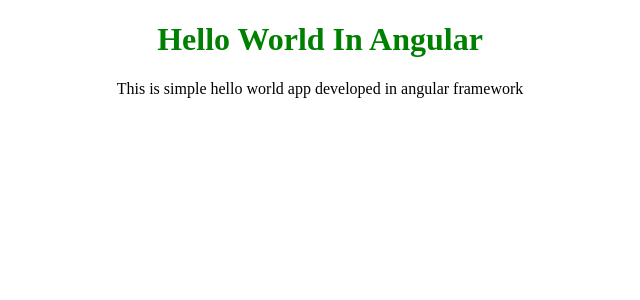
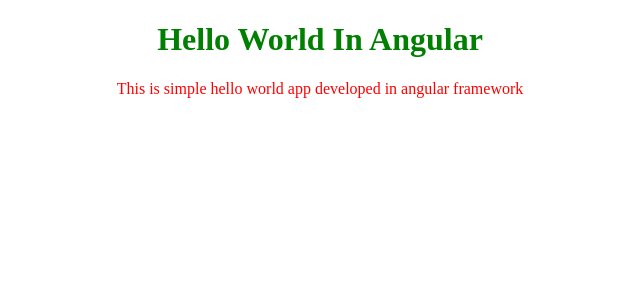
Before and after one commit to amjadali27/HelloWorldApp, an Angular app: page / in a window 1280 px wide. Shown: the top 300 px of the page, without its empty margins (320-960 px from the left). Built offline with nearby package versions, Linux system fonts and the light colour scheme.

Commit message:
Added custome style css file

```diff
--- /dev/null
+++ b/src/app/app.component.custom.style.css
@@ -0,0 +1,3 @@
+p{
+    color: red;
+}
```
Also changed, not shown: src/app/app.component.ts (+6 -1 lines).
